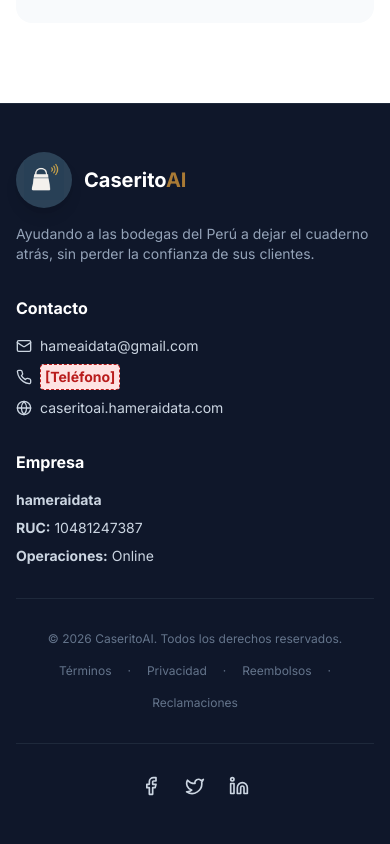
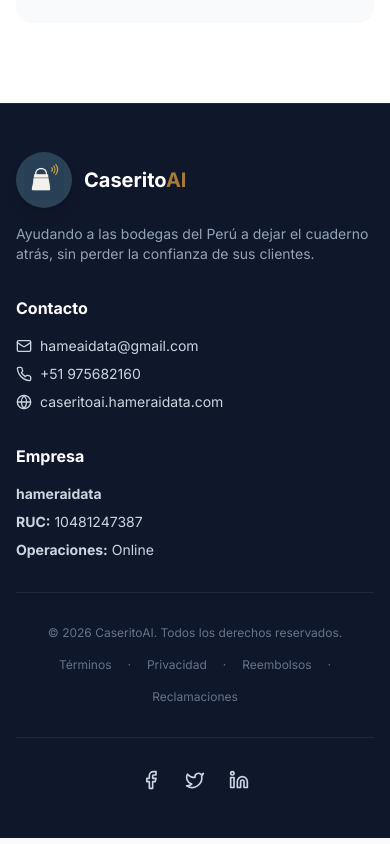
Before and after one commit to hameaidata/web-caseritoai, a Next.js app in the folder frontend/: page / in a window 390 px wide. Shown: the part 7407-8251 px from the top of the page. Built offline with nearby package versions, Linux system fonts and the light colour scheme.

Commit message:
update: add phone number +51 975682160

```diff
--- a/frontend/src/app/reclamaciones/page.tsx
+++ b/frontend/src/app/reclamaciones/page.tsx
@@ -203,7 +203,7 @@ export default function Reclamaciones() {
               <MessageSquare className="w-5 h-5 text-[#2C4257]" />
               <h3 className="font-bold">Teléfono de Contacto</h3>
             </div>
-            <p className="text-sm text-[#64748B]">+51 (por confirmar)</p>
+            <p className="text-sm text-[#64748B]">+51 975682160</p>
           </div>
         </div>
       </div>
--- a/frontend/src/components/Footer.tsx
+++ b/frontend/src/components/Footer.tsx
@@ -39,7 +39,7 @@ export function Footer() {
                 <Mail className="w-4 h-4" /> hameaidata@gmail.com
               </li>
               <li className="flex items-center gap-2">
-                <Phone className="w-4 h-4" /> <span className="missing-data">[Teléfono]</span>
+                <Phone className="w-4 h-4" /> +51 975682160
               </li>
               <li className="flex items-center gap-2">
                 <Globe className="w-4 h-4" /> caseritoai.hameraidata.com
```
